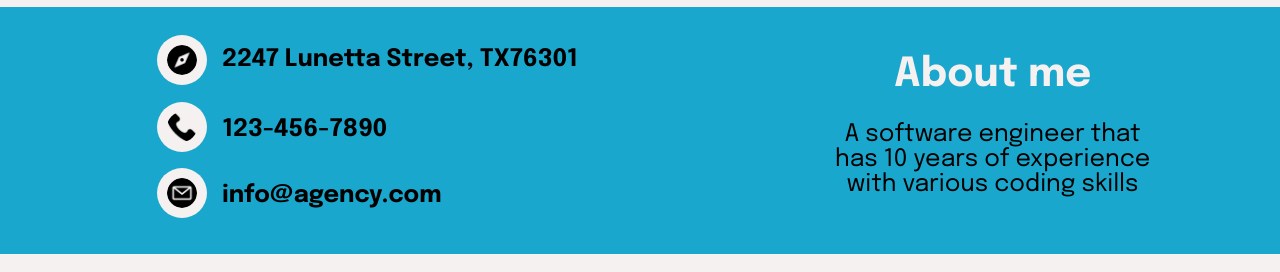
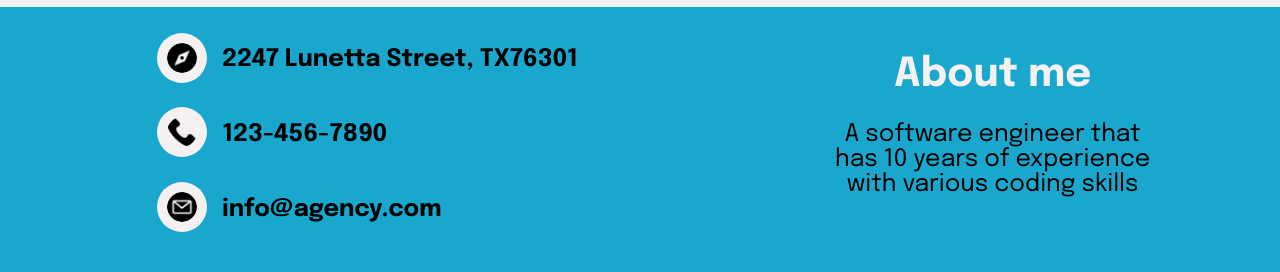
Before and after one commit to WeiiLiang/WeiiLiang.github.io, a plain HTML site: page mywork.html in a window 1280 px wide. Shown: the part 2013-2285 px from the top of the page. Drawn offline with Linux system fonts and the light colour scheme; a web font is replaced by a local one.

Commit message:
assignment last commit

```diff
--- a/css/about.css
+++ b/css/about.css
@@ -97,6 +97,7 @@ body {
 .bar progress {
     padding: 25px;
     width: 100%;
+    accent-color: #146c94;
 }
 
 #content3 {
@@ -190,10 +191,14 @@ body {
     margin-right: 15px;
 }
 
+.footer_item a :hover {
+    text-decoration: underline;
+}
+
 .footer_item a {
     color: black;
     text-decoration: none;
-    font-size: 24px;
+    font-size: 16px;
     font-weight: 700;
 }
 
--- a/css/index.css
+++ b/css/index.css
@@ -82,6 +82,10 @@ button {
 #button a {
     text-decoration: none;
     color: #f6f1f1;
+}
+
+#button a :hover {
+    text-decoration: underline;
 }
 
 #detail {
@@ -193,6 +197,10 @@ button {
     margin-bottom: 10px;
 }
 
+.footer_item a :hover {
+    text-decoration: underline;
+}
+
 .footer_item img {
     width: 30px;
     height: 30px;
@@ -205,7 +213,7 @@ button {
 .footer_item a {
     color: black;
     text-decoration: none;
-    font-size: 24px;
+    font-size: 16px;
     font-weight: 700;
 }
 
--- a/css/mywork.css
+++ b/css/mywork.css
@@ -92,10 +92,14 @@ body {
     margin-right: 15px;
 }
 
+.footer_item a :hover {
+    text-decoration: underline;
+}
+
 .footer_item a {
     color: black;
     text-decoration: none;
-    font-size: 24px;
+    font-size: 16px;
     font-weight: 700;
 }
 
--- a/css/services.css
+++ b/css/services.css
@@ -154,10 +154,14 @@ body {
     margin-right: 15px;
 }
 
+.footer_item a :hover {
+    text-decoration: underline;
+}
+
 .footer_item a {
     color: black;
     text-decoration: none;
-    font-size: 24px;
+    font-size: 16px;
     font-weight: 700;
 }
 
--- a/mywork.html
+++ b/mywork.html
@@ -90,20 +90,30 @@
         <div id="footer">
             <div id="footer_left">
                 <div class="footer_item">
-                    <img src="img/compass-circular-tool.png" alt="img">
-                    <h2>2247 Lunetta Street, TX76301</h2>
+                    <a
+                        href="https://www.google.com/maps/search/2247+Lunetta+Street,+TX76301/@33.9063822,-98.5234917,13z/data=!3m1!4b1?hl=en&entry=ttu">
+                        <img src="img/compass-circular-tool.png" alt="img">
+                    </a>
+                    <a
+                        href="https://www.google.com/maps/search/2247+Lunetta+Street,+TX76301/@33.9063822,-98.5234917,13z/data=!3m1!4b1?hl=en&entry=ttu">
+                        <h2>2247 Lunetta Street, TX76301</h2>
+                    </a>
                 </div>
                 <div class="footer_item">
                     <a href="tel:123-456-7890">
                         <img src="img/phone-call.png" alt="img">
                     </a>
-                    <a href="tel:123-456-7890">123-456-7890</a>
+                    <a href="tel:123-456-7890">
+                        <h2>123-456-7890</h2>
+                    </a>
                 </div>
                 <div class="footer_item">
                     <a href="mailto:info@agency.com">
                         <img src="img/email.png" alt="img">
                     </a>
-                    <a href="mailto:info@agency.com">info@agency.com</a>
+                    <a href="mailto:info@agency.com">
+                        <h2>info@agency.com</h2>
+                    </a>
                 </div>
             </div>
             <div id="footer_right">
```
Also changed, not shown: about.html (+14 -4 lines), index.html (+14 -4 lines), services.html (+14 -4 lines).
